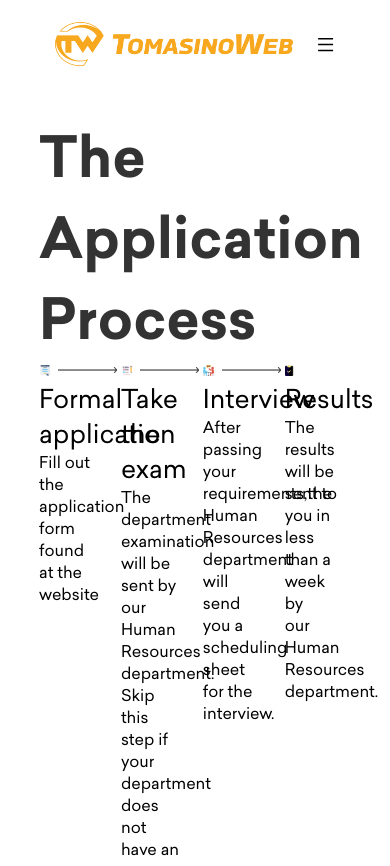
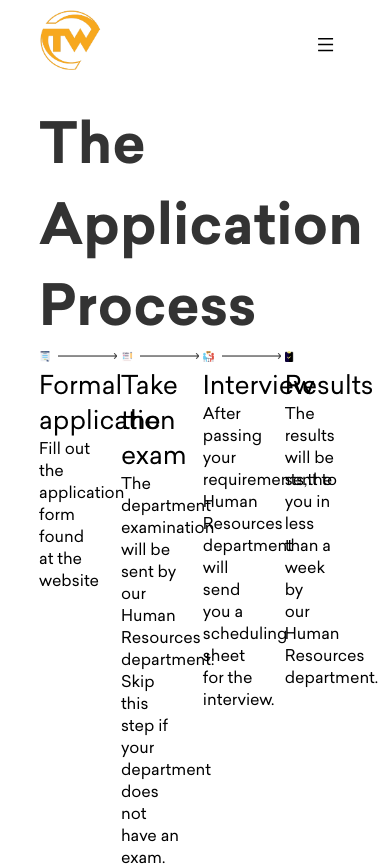
Before and after one commit to TomasinoWeb/tomasinoWebR101, a React (Create React App) app: page /r101 in a window 390 px wide. Shown: the top 866 px of the page. Built offline with nearby package versions, Linux system fonts and the light colour scheme.

Commit message:
made it so header will be transparent then white, changed logo for mobile

```diff
--- a/src/components/header/Header.js
+++ b/src/components/header/Header.js
@@ -1,5 +1,6 @@
 import "./header.css"
 import logo from "../../assets/TomasinoWeb-Logo-2.png"
+import logo2 from "../../assets/TomasinoWeb Logo 2.png"
 import { AiOutlineMenu, AiOutlineClose } from "react-icons/ai"
 import { Link } from "react-router-dom"
 import { useState, useEffect } from "react"
@@ -26,34 +27,35 @@ const Header = () => {
     }, [])
 
     return (
-        <div className={header ? "header " : "header colored"}>
+        <div className={header ? "header " : "header transparent"}>
             <div className='brand'>
-                <Link to="/"><img src={logo} className='logo' alt='logo' /></Link>
+                <Link to="/"><img src={logo} className='logo desktop-logo' alt='logo' /></Link>
+                <Link to="/"><img src={logo2} className='logo mobile-logo' alt='logo2' /></Link>
             </div>
-            <span className={header ? 'hamburger-icon white' : "hamburger-icon "} onClick={toggleVisible}>
+            <span className="hamburger-icon" onClick={toggleVisible}>
                 {visible ? <AiOutlineClose /> : <AiOutlineMenu /> }
             </span>
             <div className={visible ? 'nav-container' : 'nav-container invisible'}>
                 <Link
                     to='/about'
-                    className={header ? "nav-link" : "colored-nav-link"}>
+                    className="nav-link">
                     ABOUT
                 </Link>
                 <Link
                     to='/r101'
-                    className={header ? "nav-link" : "colored-nav-link"}>
+                    className="nav-link">
                     R101
                 </Link>
                 <Link
                     to='/faq'
-                    className={header ? "nav-link" : "colored-nav-link"}>
+                    className="nav-link">
                     FAQ
                 </Link>
                 <a
                     href="https://upload.wikimedia.org/wikipedia/en/thumb/0/03/Walter_White_S5B.png/220px-Walter_White_S5B.png"
                     target="_blank"
                     rel="noreferrer"
-                    className={header ? "nav-link" : "colored-nav-link"} >
+                    className={header ? "transparent-nav-link" : "nav-link"} >
                     APPLY
                 </a>
             </div>
--- a/src/components/header/header.css
+++ b/src/components/header/header.css
@@ -3,15 +3,15 @@
     justify-content: space-between;
     align-items: center;
     padding: 0 30px 0 30px;
-    background-color: #151F28;
     width: 100%;
+    background-color: white;
     top: 0;
     position: sticky;
     transition: 0.3s;
     z-index: 99;
 }
 
-.colored {
+.transparent {
     position: sticky;
     transition: 0.3s;
     background-color: rgba(0, 0, 0, 0);
@@ -30,19 +30,15 @@
 }
 
 .nav-link {
-    color: #FFFFFF;
+    color: #141F28;
 }
 
 .nav-link:hover {
     color: var(--lead);
 }
 
-.colored-nav-link {
-    color:  #141F28;
-}
-
-.colored-nav-link:hover {
-    color: var(--lead)
+.mobile-logo {
+    display: none;
 }
 
 .hamburger-icon {
@@ -55,14 +51,29 @@
 
 
 @media only screen and (max-width: 768px){
+    .desktop-logo {
+        display: none;
+    }
+
+    .mobile-logo {
+        display: block;
+    }
+
+    .logo {
+        padding: 10px;
+        height: 80px;
+        width: 80px;
+    }
+
     .hamburger-icon {
-        display: flex;
-        position: absolute;
+        display: block;
+        position: fixed;
         top: 25px;
         right: 45px;
         font-size: 1.2em;
         padding: 10px;
         border-radius: 100px;
+        z-index: 99;
     }
     .hamburger-icon:hover {
         background-color: var(--lead);
@@ -102,16 +113,6 @@
         color: black;
     }
 
-    .colored-nav-link {
-        width: 100%;
-        padding: 15px 0 15px 30px;
-    }
-
-    .colored-nav-link:hover {
-        background-color: var(--lead);
-        color: black;
-    }
-
     .invisible {
         display: none;
     }
```
Also changed, not shown: src/assets/TomasinoWeb Logo 2.png (added), 1 other file (tests, documents, lock files or other folders).
